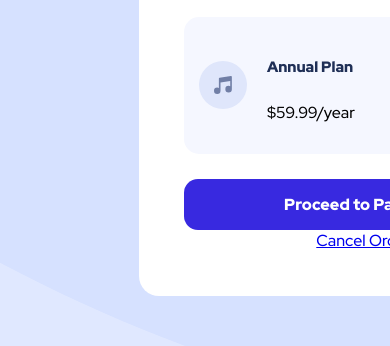
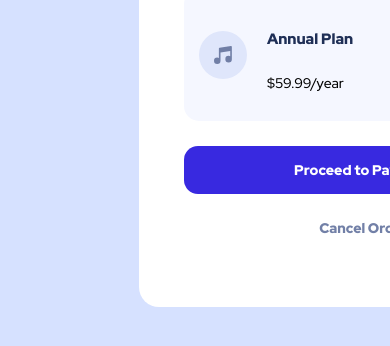
Before and after one commit to yrncollo/-frontend-designs, a plain HTML site: page order-summary-component-main/index.html in a window 390 px wide. Shown: the part 426-772 px from the top of the page. Drawn offline with Linux system fonts and the light colour scheme.

Commit message:
finished styling

```diff
--- a/order-summary-component-main/stylesheet.css
+++ b/order-summary-component-main/stylesheet.css
@@ -77,6 +77,10 @@ body{
 	color: hsl(223, 47%, 23%);
 	font-weight: 900;
 }
+.plan-box a:hover{
+	text-decoration: none;
+	color: hsl(245, 75%, 52%);
+}
 
 .proceed-btn{
 	background-color: hsl(245, 75%, 52%);
@@ -87,3 +91,27 @@ body{
 	text-decoration: none;
 	border-radius: 14px;
 }
+.proceed-btn:hover{
+	background-color: hsl(224, 23%, 55%);
+}
+
+.cancel-btn{
+	display: block;
+	text-decoration: none;
+	padding: 25px;
+	color: hsl(224, 23%, 55%);
+	font-weight: 900;
+}
+.cancel-btn:hover{
+	color: hsl(223, 47%, 23%);
+
+}
+
+
+@media only screen and (max-width: 425px) {
+body {
+        background-image: url(./images/pattern-background-mobile.svg);
+	font-size: 14px;
+			}
+
+}
```
